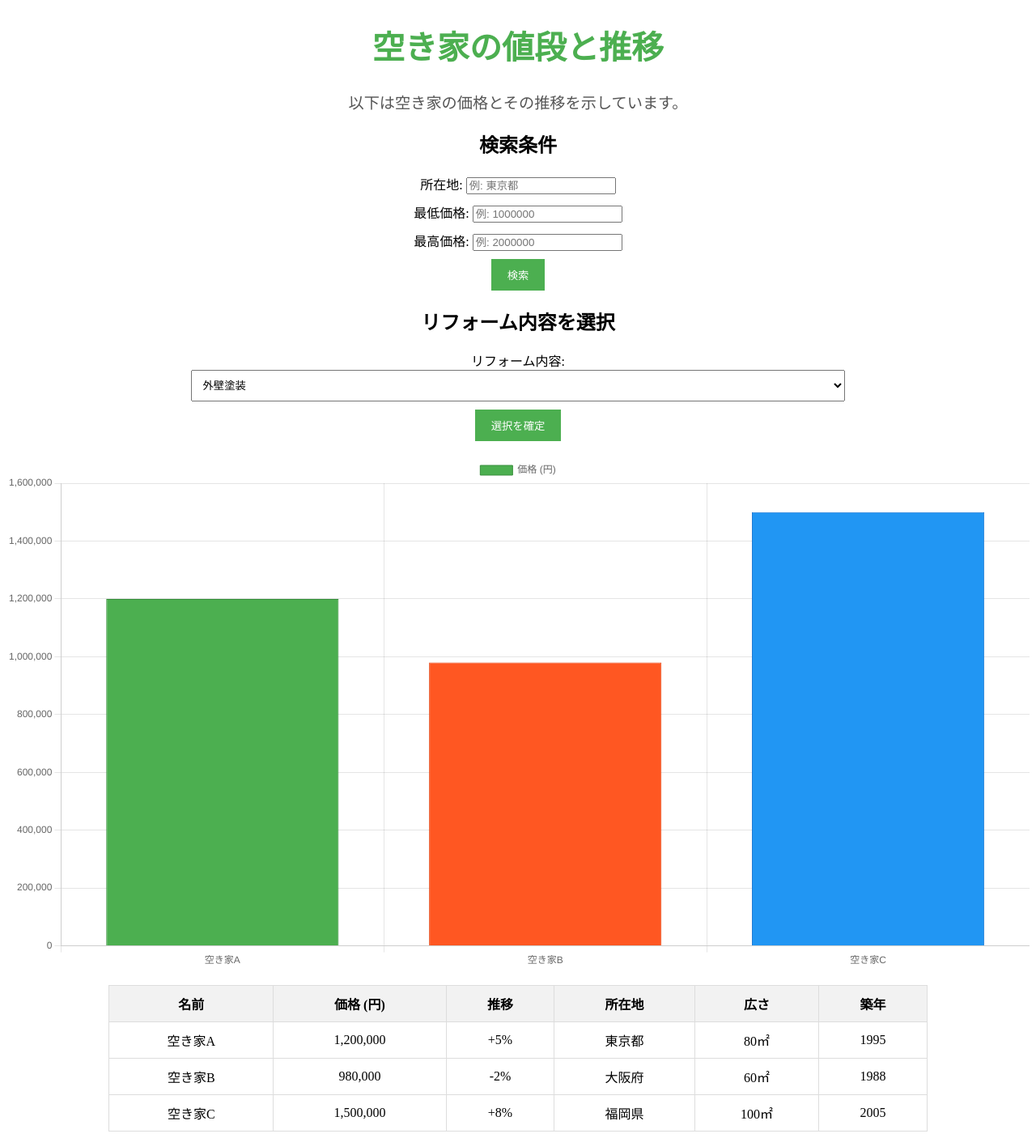
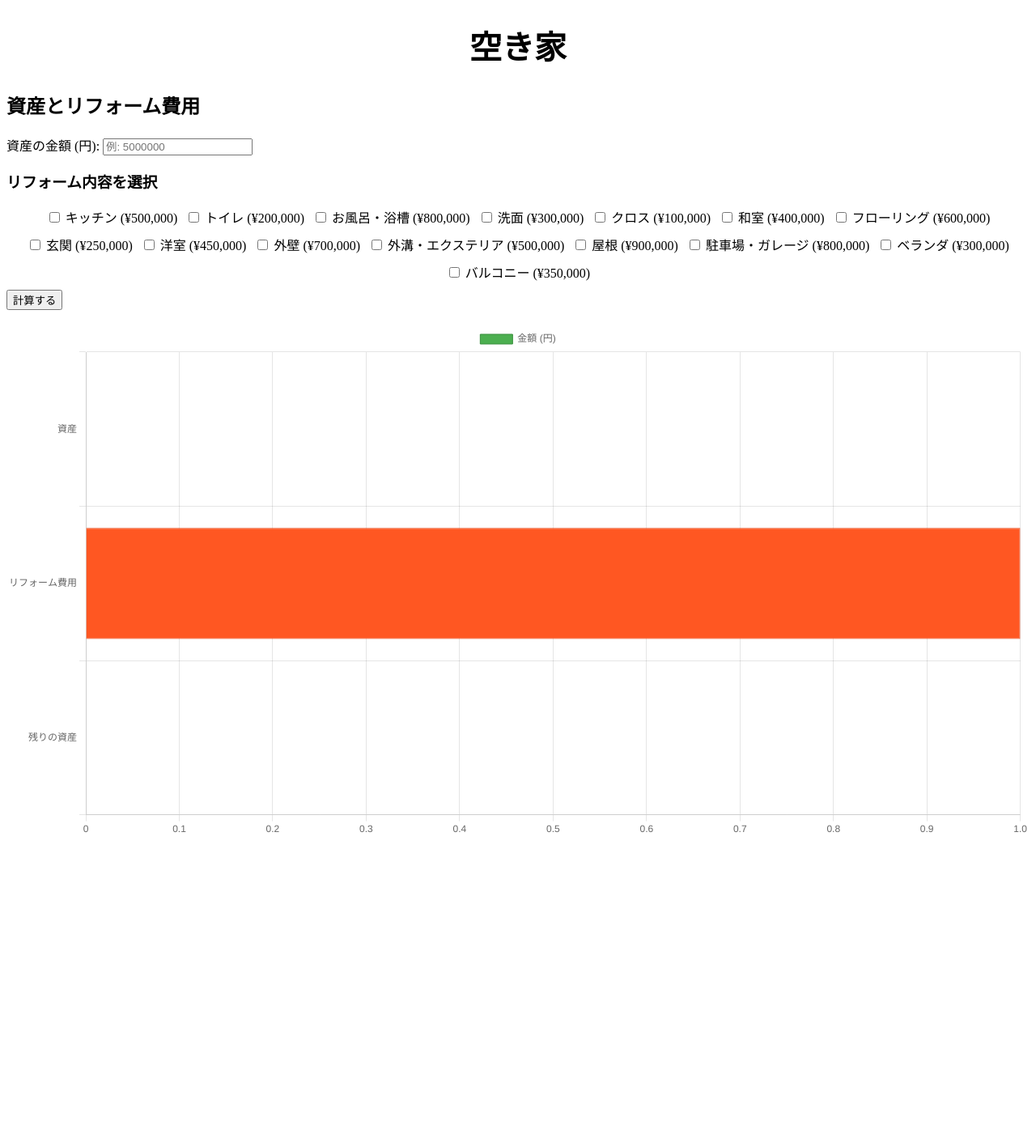
Before and after one commit to Hideyasu/20250426_29_localhouse_hackathon, a SvelteKit app: page / in a window 1280 px wide. Shown: the whole page at 81% size. After the commit the page ends 1055 px from the top, so only its background shows below. Built offline with nearby package versions, Linux system fonts and the light colour scheme.

Commit message:
aboutに空き家検索ができるようにした

```diff
--- a/src/routes/+page.svelte
+++ b/src/routes/+page.svelte
@@ -1,70 +1,114 @@
-<h1 style="text-align: center; font-size: 2.5rem; color: #4CAF50;">空き家の値段と推移</h1>
-<p style="text-align: center; font-size: 1.2rem; color: #555;">以下は空き家の価格とその推移を示しています。</p>
+<h1 style="text-align: center; font-size: 2.5rem; color: #000000;">空き家</h1>
 
 <script lang="ts">
-  import { onMount } from 'svelte';
-  import Chart from 'chart.js/auto';
-  import type { TooltipItem } from 'chart.js';
+  import { onMount } from "svelte";
+  import Chart from "chart.js/auto";
+
+  let searchLocation = "";
+  let minPrice = "";
+  let maxPrice = "";
 
   let houses = [
-    { id: 1, name: '空き家A', price: 1200000, trend: '+5%', location: '東京都', size: '80㎡', builtYear: 1995 },
-    { id: 2, name: '空き家B', price: 980000, trend: '-2%', location: '大阪府', size: '60㎡', builtYear: 1988 },
-    { id: 3, name: '空き家C', price: 1500000, trend: '+8%', location: '福岡県', size: '100㎡', builtYear: 2005 }
+    { id: 1, name: "空き家A", price: 1200000, location: "東京都", image: "https://www.akisapo.jp/wp-content/uploads/2023/02/image5-1.jpg" },
+    { id: 2, name: "空き家B", price: 980000, location: "大阪府", image: "https://example.com/houseB.jpg" },
+    { id: 3, name: "空き家C", price: 1500000, location: "福岡県", image: "https://example.com/houseC.jpg" },
   ];
 
   let filteredHouses = houses;
-  let searchLocation = '';
-  let minPrice = '';
-  let maxPrice = '';
+  let selectedHouses = []; // 選択された空き家を格納する配列
 
-  function filterHouses() {
-    filteredHouses = houses.filter(house => {
-      const matchesLocation = searchLocation ? house.location.includes(searchLocation) : true;
+  const filterHouses = () => {
+    filteredHouses = houses.filter((house) => {
+      const matchesLocation = searchLocation
+        ? house.location.includes(searchLocation)
+        : true;
       const matchesMinPrice = minPrice ? house.price >= parseInt(minPrice) : true;
       const matchesMaxPrice = maxPrice ? house.price <= parseInt(maxPrice) : true;
       return matchesLocation && matchesMinPrice && matchesMaxPrice;
     });
-  }
+    console.log("検索結果:", filteredHouses);
+  };
 
-  let chart;
+  // 資産とリフォーム費用関連
+  let assetValue = ""; // 資産の入力値
+  let renovationCosts = [
+    { name: "キッチン", cost: 500000 },
+    { name: "トイレ", cost: 200000 },
+    { name: "お風呂・浴槽", cost: 800000 },
+    { name: "洗面", cost: 300000 },
+    { name: "クロス", cost: 100000 },
+    { name: "和室", cost: 400000 },
+    { name: "フローリング", cost: 600000 },
+    { name: "玄関", cost: 250000 },
+    { name: "洋室", cost: 450000 },
+    { name: "外壁", cost: 700000 },
+    { name: "外溝・エクステリア", cost: 500000 },
+    { name: "屋根", cost: 900000 },
+    { name: "駐車場・ガレージ", cost: 800000 },
+    { name: "ベランダ", cost: 300000 },
+    { name: "バルコニー", cost: 350000 },
+  ];
+  let selectedCosts = [1]; // 選択されたリフォーム費用
+  let remainingAsset = 0; // 資産からリフォーム費用を引いた結果
 
-  onMount(() => {
-    const ctx = (document.getElementById('priceChart') as HTMLCanvasElement)?.getContext('2d');
+  const calculateRemainingAsset = () => {
+    const totalCost = selectedCosts.reduce((sum, cost) => sum + cost, 0);
+    remainingAsset = parseInt(assetValue) - totalCost;
+    drawChart();
+  };
+
+  const toggleCostSelection = (cost :number) => {
+    if (selectedCosts.includes(cost)) {
+      selectedCosts = selectedCosts.filter((c) => c !== cost);
+    } else {
+      selectedCosts.push(cost);
+    }
+  };
+
+  let chart: Chart | null = null; // チャートのインスタンスを保持する変数
+
+  const drawChart = () => {
+    const ctx = (document.getElementById("assetChart") as HTMLCanvasElement)?.getContext("2d");
     if (ctx) {
+      if (chart) chart.destroy(); // 既存のチャートを破棄
       chart = new Chart(ctx, {
-        type: 'bar',
+        type: "bar", // 横棒グラフ
         data: {
-          labels: houses.map(house => house.name),
-          datasets: [{
-            label: '価格 (円)',
-            data: houses.map(house => house.price),
-            backgroundColor: ['#4CAF50', '#FF5722', '#2196F3'],
-            borderColor: ['#388E3C', '#E64A19', '#1976D2'],
-            borderWidth: 1
-          }]
+          labels: ["資産", "リフォーム費用", "残りの資産"],
+          datasets: [
+            {
+              label: "金額 (円)",
+              data: [
+                parseInt(assetValue) || 0,
+                selectedCosts.reduce((sum, cost) => sum + cost, 0),
+                remainingAsset > 0 ? remainingAsset : 0,
+              ],
+              backgroundColor: ["#4CAF50", "#FF5722", "#2196F3"],
+              borderColor: ["#388E3C", "#E64A19", "#1976D2"],
+              borderWidth: 1,
+            },
+          ],
         },
         options: {
+          indexAxis: "y", // 横棒グラフにする設定
           responsive: true,
           plugins: {
             legend: {
-              position: 'top'
+              position: "top",
             },
-            tooltip: {
-              callbacks: {
-                label: function(context: TooltipItem<"bar">) {
-                  const rawValue = context.raw as number;
-                  return `¥${rawValue.toLocaleString()}`;
-                }
-              }
-            }
-          }
-        }
+          },
+        },
       });
     }
+  };
+
+  onMount(() => {
+    drawChart();
   });
 </script>
 
-<div style="margin: 20px auto; width: 80%; text-align: center;">
+<!-- 検索フォーム -->
+<!-- <div>
   <h2>検索条件</h2>
   <div style="margin-bottom: 10px;">
     <label for="location">所在地:</label>
@@ -78,48 +122,67 @@
     <label for="maxPrice">最高価格:</label>
     <input id="maxPrice" type="number" bind:value={maxPrice} placeholder="例: 2000000" />
   </div>
-  <button on:click={filterHouses} style="padding: 10px 20px; background-color: #4CAF50; color: white; border: none; cursor: pointer;">検索</button>
-<div style="margin: 20px auto; width: 80%; text-align: center;">
-  <h2>リフォーム内容を選択</h2>
+  <button on:click={filterHouses}>検索</button>
+</div> -->
+
+<!-- 検索結果 -->
+
+<!-- <div>
+  <h2>検索結果</h2>
+  <ul style="list-style: none; padding: 0;">
+    {#each filteredHouses as house}
+      <li style="margin-bottom: 20px; display: flex; align-items: center; gap: 10px;">
+        <img src={house.image} alt={house.name} style="width: 100px; height: 100px; object-fit: cover; border-radius: 8px;" />
+        <div>
+          <p><strong>{house.name}</strong></p>
+          <p>価格: ¥{house.price.toLocaleString()}</p>
+          <p>所在地: {house.location}</p>
+        </div>
+      </li>
+    {/each}
+  </ul>
+</div> -->
+<!-- <div>
+  <ul style="list-style: none; padding: 0;">
+    {#each filteredHouses as house}
+      <li style="margin-bottom: 20px; display: flex; align-items: center; gap: 10px;">
+-->
+        <!-- チェックボックスを追加 -->
+        <!-- <input type="checkbox" bind:group={selectedHouses} value={house} />
+        <img src={house.image} alt={house.name} style="width: 100px; height: 100px; object-fit: cover; border-radius: 8px;" />
+        <div>
+          <p><strong>{house.name}</strong></p>
+          <p>価格: ¥{house.price.toLocaleString()}</p>
+          <p>所在地: {house.location}</p>
+        </div>
+      </li>
+    {/each}
+  </ul>
+</div>  -->
+
+<!-- 資産とリフォーム費用 -->
+<div>
+  <h2>資産とリフォーム費用</h2>
   <div style="margin-bottom: 10px;">
-    <label for="reformOptions">リフォーム内容:</label>
-    <select id="reformOptions" style="padding: 10px; width: 100%;">
-      <option value="exterior">外壁塗装</option>
-      <option value="roof">屋根修理</option>
-      <option value="plumbing">水回りリフォーム</option>
-      <option value="flooring">床張り替え</option>
-      <option value="insulation">断熱工事</option>
-    </select>
+    <label for="assetValue">資産の金額 (円):</label>
+    <input id="assetValue" type="number" bind:value={assetValue} placeholder="例: 5000000" />
   </div>
-  <button style="padding: 10px 20px; background-color: #4CAF50; color: white; border: none; cursor: pointer;">選択を確定</button>
-</div>
+
+  <h3>リフォーム内容を選択</h3>
+  <div style="display: flex; justify-content: center; flex-wrap: wrap; gap: 10px; margin-bottom: 10px;">
+    {#each renovationCosts as { name, cost }}
+      <label>
+        <input
+          type="checkbox"
+          on:change={() => toggleCostSelection(cost)}
+        /> {name} (¥{cost.toLocaleString()})
+      </label>
+    {/each}
+  </div>
+
+  <button on:click={calculateRemainingAsset}>計算する</button>
 </div>
 
 <div style="display: flex; justify-content: center; margin: 20px 0;">
-  <canvas id="priceChart" width="400" height="200"></canvas>
+  <canvas id="assetChart" width="400" height="200"></canvas>
 </div>
-
-<table style="width: 80%; margin: 0 auto; border-collapse: collapse; text-align: center;">
-  <thead>
-    <tr style="background-color: #f2f2f2;">
-      <th style="padding: 10px; border: 1px solid #ddd;">名前</th>
-      <th style="padding: 10px; border: 1px solid #ddd;">価格 (円)</th>
-      <th style="padding: 10px; border: 1px solid #ddd;">推移</th>
-      <th style="padding: 10px; border: 1px solid #ddd;">所在地</th>
-      <th style="padding: 10px; border: 1px solid #ddd;">広さ</th>
-      <th style="padding: 10px; border: 1px solid #ddd;">築年</th>
-    </tr>
-  </thead>
-  <tbody>
-    {#each filteredHouses as house}
-      <tr>
-        <td style="padding: 10px; border: 1px solid #ddd;">{house.name}</td>
-        <td style="padding: 10px; border: 1px solid #ddd;">{house.price.toLocaleString()}</td>
-        <td style="padding: 10px; border: 1px solid #ddd;">{house.trend}</td>
-        <td style="padding: 10px; border: 1px solid #ddd;">{house.location}</td>
-        <td style="padding: 10px; border: 1px solid #ddd;">{house.size}</td>
-        <td style="padding: 10px; border: 1px solid #ddd;">{house.builtYear}</td>
-      </tr>
-    {/each}
-  </tbody>
-</table>
```
Also changed, not shown: src/routes/about/+page.svelte (added, +72 -0 lines).
